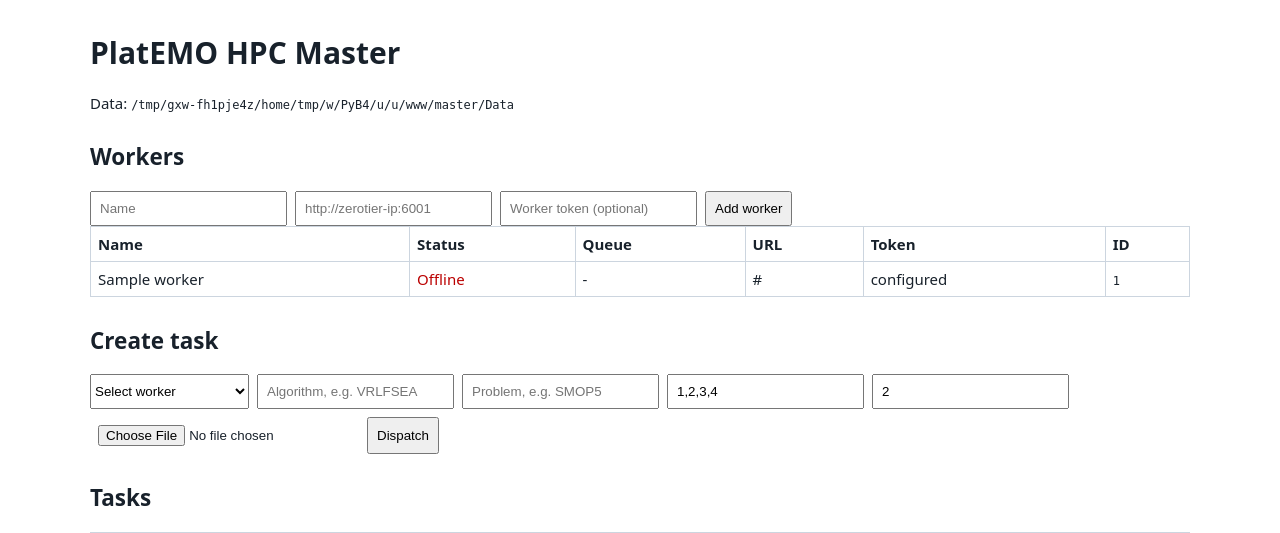
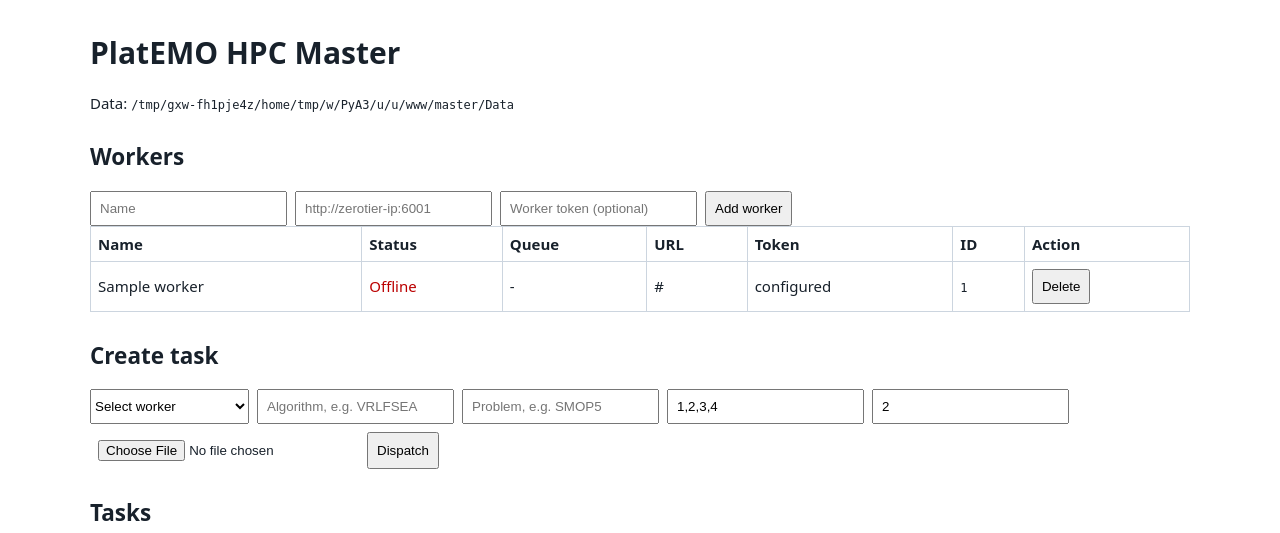
Before and after one commit to FMonitor/PlatEMO-HPC, a FastAPI app: page / in a window 1280 px wide. Shown: the top 533 px of the page. Run offline with FastAPI, Linux system fonts and the light colour scheme; tables that the repository leaves empty hold one stand-in row (values such as "Sample post").

Commit message:
Add worker deletion from master UI

```diff
--- a/master/app.py
+++ b/master/app.py
@@ -94,6 +94,21 @@ def create_app(data_dir: Path) -> FastAPI:
                         (worker_id, name, url.rstrip("/"), token, now()))
         return RedirectResponse(url=f"/?message=Worker+added%3A+{worker_id}", status_code=303)
 
+    @app.post("/api/workers/{worker_id}/delete")
+    async def delete_worker(worker_id: str) -> RedirectResponse:
+        with store.connect() as con:
+            worker = con.execute("SELECT id FROM workers WHERE id = ?", (worker_id,)).fetchone()
+            if worker is None:
+                raise HTTPException(404, "Worker not found")
+            active = con.execute(
+                "SELECT COUNT(*) AS count FROM tasks WHERE worker_id = ? AND state IN ('dispatching', 'queued', 'running')",
+                (worker_id,),
+            ).fetchone()["count"]
+            if active:
+                return RedirectResponse(url="/?message=Cannot+delete+worker+with+active+tasks", status_code=303)
+            con.execute("DELETE FROM workers WHERE id = ?", (worker_id,))
+        return RedirectResponse(url="/?message=Worker+deleted", status_code=303)
+
     @app.post("/api/tasks")
     async def create_task(worker_id: str = Form(...), algorithm: str = Form(...), problem: str = Form(...),
                           seeds: str = Form("1"), pool_size: int = Form(1), settings: UploadFile | None = File(None)) -> RedirectResponse:
--- a/master/templates/index.html
+++ b/master/templates/index.html
@@ -3,6 +3,6 @@
 <style>body{max-width:1100px;margin:32px auto;font:15px system-ui;color:#18212b}section{margin:28px 0}form{display:flex;gap:8px;flex-wrap:wrap}input,button{padding:8px}table{border-collapse:collapse;width:100%}td,th{border:1px solid #ccd5df;padding:7px;text-align:left}code{font-size:12px}</style></head>
 <body><h1>PlatEMO HPC Master</h1><p>Data: <code>{{ data_dir }}</code></p>{% if message %}<p style="background:#e5f5e9;padding:10px">{{ message }}</p>{% endif %}
 <section><h2>Workers</h2><form method="post" action="/api/workers"><input name="name" placeholder="Name" required><input name="url" placeholder="http://zerotier-ip:6001" required><input name="token" placeholder="Worker token (optional)"><button>Add worker</button></form>
-<table><tr><th>Name</th><th>Status</th><th>Queue</th><th>URL</th><th>Token</th><th>ID</th></tr>{% for w in workers %}<tr><td>{{w.name}}</td><td>{% if w.online %}<span style="color:green">Online</span>{% else %}<span style="color:#b00">Offline</span>{% endif %}</td><td>{{w.queue_count}}</td><td>{{w.url}}</td><td>{% if w.token %}configured{% else %}none{% endif %}</td><td><code>{{w.id}}</code></td></tr>{% endfor %}</table></section>
+<table><tr><th>Name</th><th>Status</th><th>Queue</th><th>URL</th><th>Token</th><th>ID</th><th>Action</th></tr>{% for w in workers %}<tr><td>{{w.name}}</td><td>{% if w.online %}<span style="color:green">Online</span>{% else %}<span style="color:#b00">Offline</span>{% endif %}</td><td>{{w.queue_count}}</td><td>{{w.url}}</td><td>{% if w.token %}configured{% else %}none{% endif %}</td><td><code>{{w.id}}</code></td><td><form method="post" action="/api/workers/{{w.id}}/delete" onsubmit="return confirm('Delete this worker from Master?');"><button type="submit">Delete</button></form></td></tr>{% endfor %}</table></section>
 <section><h2>Create task</h2><form method="post" action="/api/tasks" enctype="multipart/form-data"><select name="worker_id" required><option value="">Select worker</option>{% for w in workers %}<option value="{{w.id}}">{{w.name}} ({{'online' if w.online else 'offline'}})</option>{% endfor %}</select><input name="algorithm" placeholder="Algorithm, e.g. VRLFSEA" required><input name="problem" placeholder="Problem, e.g. SMOP5" required><input name="seeds" value="1,2,3,4"><input name="pool_size" type="number" value="2" min="1"><input name="settings" type="file" accept=".mat"><button>Dispatch</button></form></section>
 <section><h2>Tasks</h2><table><tr><th>ID</th><th>State</th><th>Updated</th><th>Error</th></tr>{% for t in tasks %}<tr><td><code>{{t.id}}</code></td><td>{{t.state}}</td><td>{{t.updated_at}}</td><td>{{t.error}}</td></tr>{% endfor %}</table></section></body></html>
```
